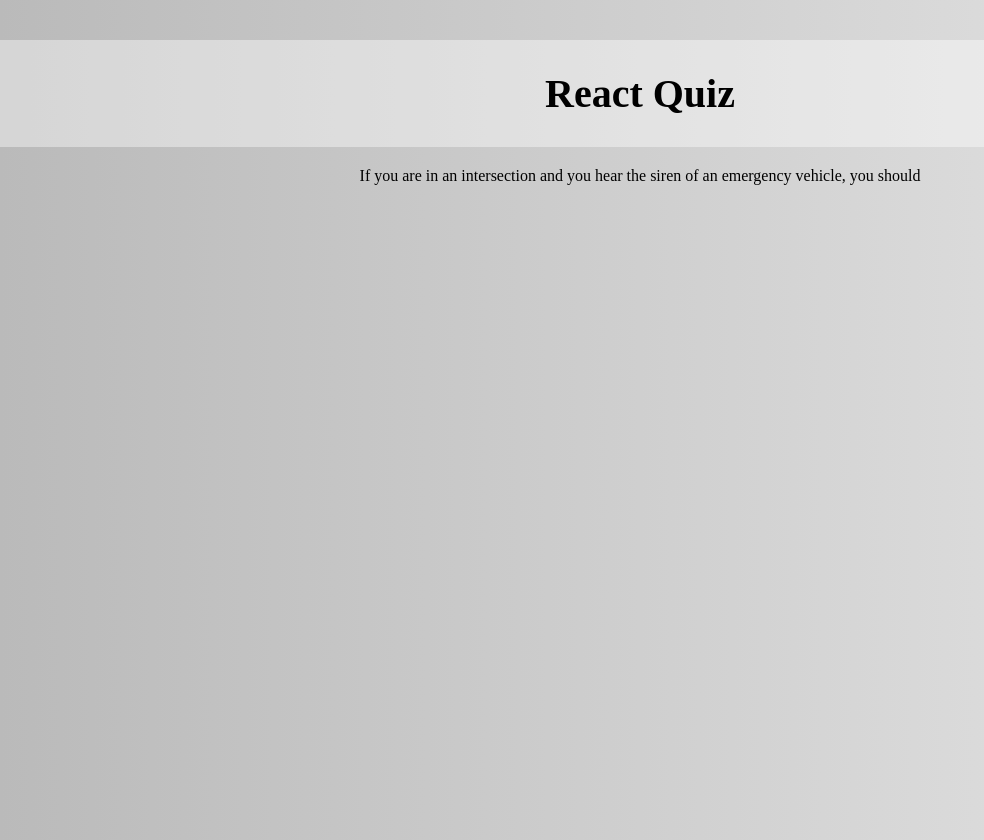
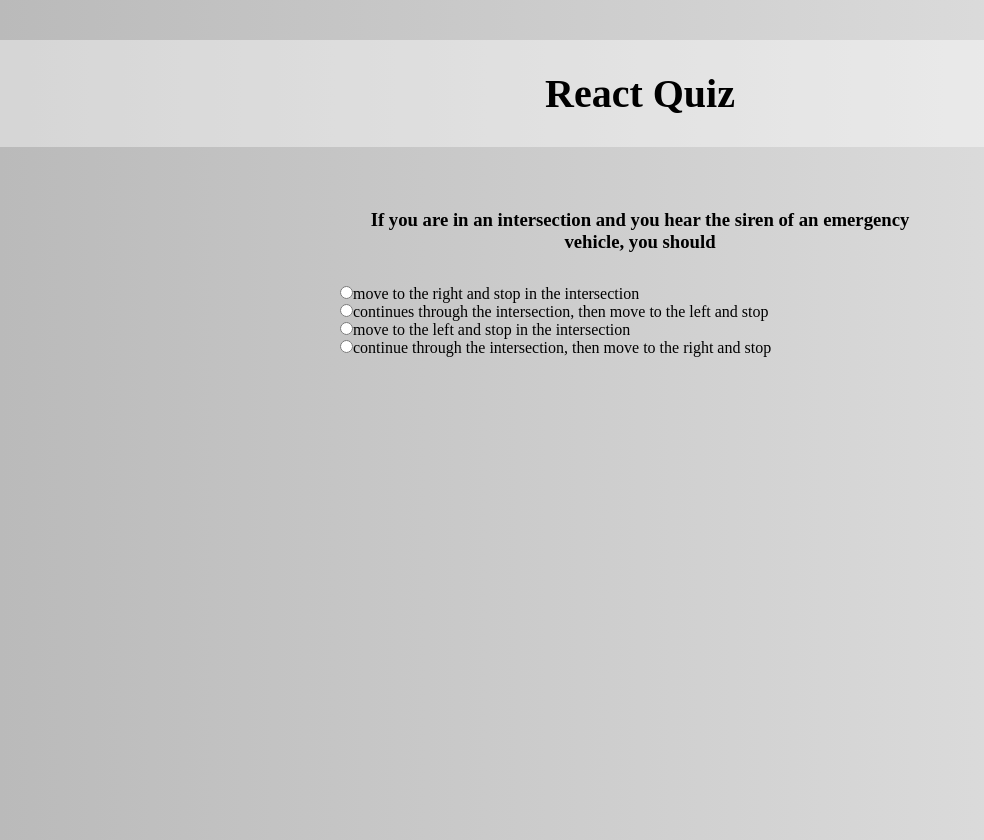
Before and after one commit to wongalfonso/React-Quiz, a React app: page / in a window 1280 px wide. Shown: the whole page, without its empty margins (0-984 px from the left). Built offline with nearby package versions, Linux system fonts and the light colour scheme.

Commit message:
added flexbox to components

```diff
--- a/package.json
+++ b/package.json
@@ -14,6 +14,7 @@
   "dependencies": {
     "express": "^4.16.4",
     "morgan": "^1.9.1",
+    "prop-types": "^15.6.2",
     "webpack": "^4.23.1"
   },
   "devDependencies": {
--- a/src/css/style.scss
+++ b/src/css/style.scss
@@ -23,6 +23,15 @@ body, html {
 }
 .container {
   display: flex;
-  justify-content: center;
-  padding: 20px;
+  flex-direction: column;
+  align-items: center;
+  padding: 30px;
 }
+.questions-container {
+  width: 600px;
+  margin: 2em 0;
+  text-align: center;
+}
+.answers-container {
+  width: 600px;
+}
--- a/src/js/App.jsx
+++ b/src/js/App.jsx
@@ -26,7 +26,6 @@ export default class App extends Component {
 
 
   render() {
-    console.log(this.state.correctAnswer)
     return (
       <div className = 'quiz'>
         <div className="quiz-header">
--- a/src/js/component/QuizAnswers.jsx
+++ b/src/js/component/QuizAnswers.jsx
@@ -1,11 +1,26 @@
 import React from 'react';
+import PropTypes from 'prop-types';
 
 const QuizAnswers = (answers) => {
+  console.log(answers.answers[0]);
   return (
-    <div>
-
+    <div className = 'answers-container'>
+      {answers.answers.map((answer, i) => {
+        return (
+          <div key = {i} className = 'answer'>
+            <label>
+              <input type = 'radio'/>
+              {answer}
+            </label>
+          </div>
+        )
+      })}
     </div>
   )
 }
 
+QuizAnswers.propTypes = {
+  answers: PropTypes.array.isRequired
+}
+
 export default QuizAnswers;
--- a/src/js/component/QuizQuestions.jsx
+++ b/src/js/component/QuizQuestions.jsx
@@ -3,8 +3,8 @@ import React from 'react';
 
 const QuizQuestions = ({question}) => {
   return (
-    <div className = 'questions'>
-      {question}
+    <div className = 'questions-container'>
+      <h3>{question}</h3>
     </div>
   )
 }
```
Also changed, not shown: 1 other file (tests, documents, lock files or other folders).
